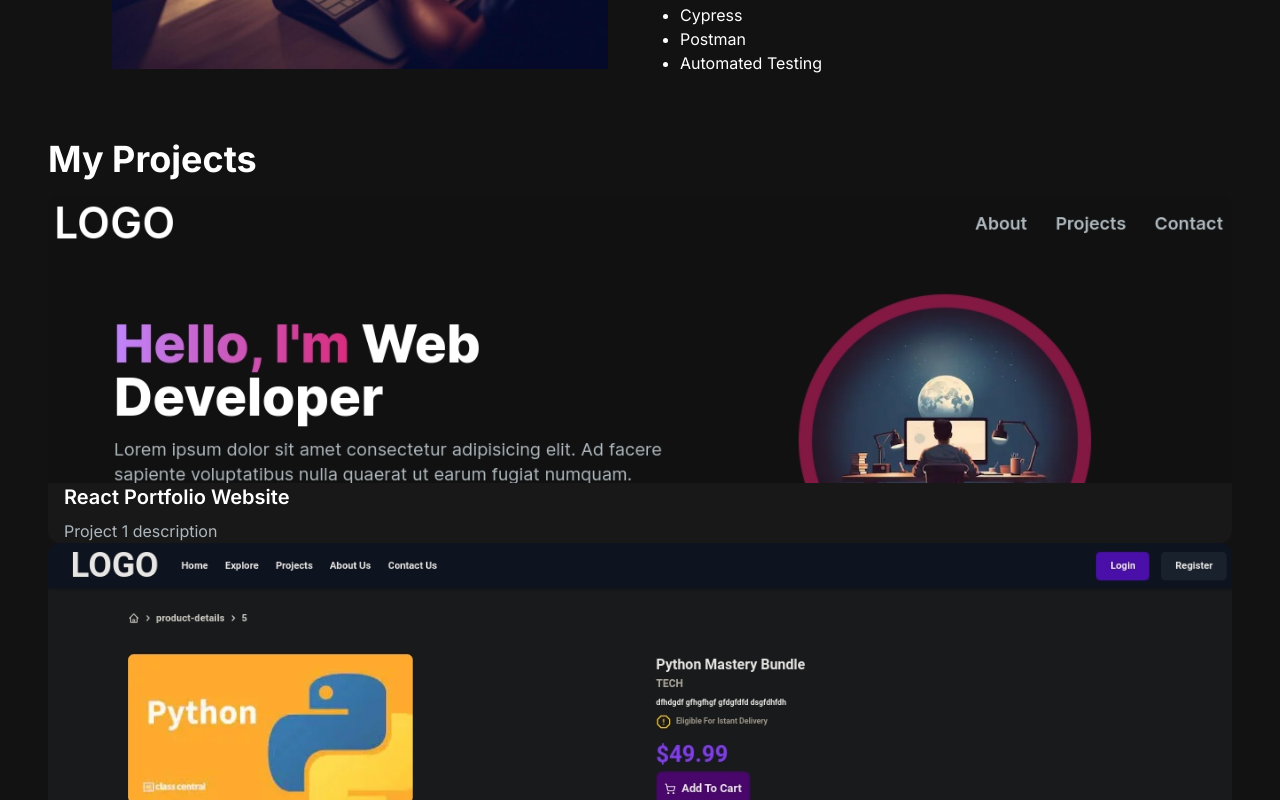
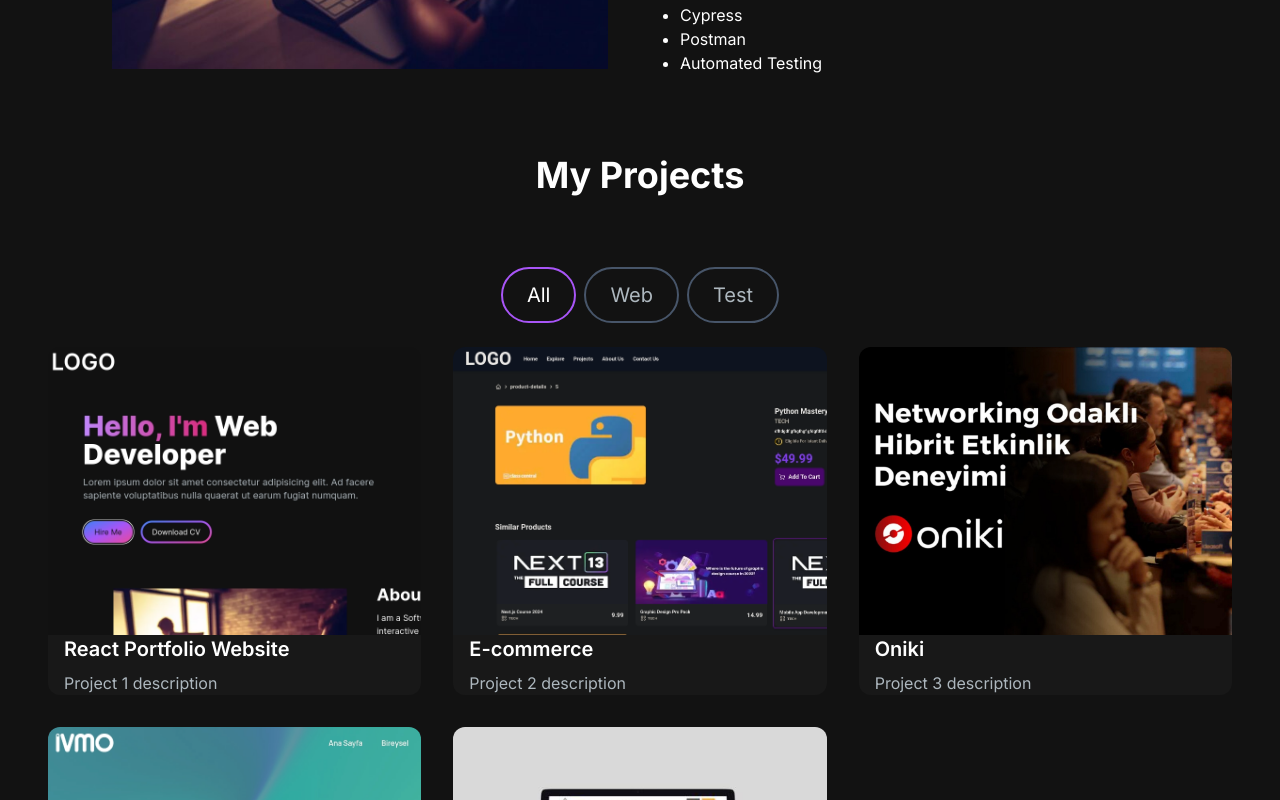
Before and after one commit to osama-mousa/personal-portfolio, a Next.js app: page / in a window 1280 px wide. Shown: the part 940-1740 px from the top of the page. Built offline with nearby package versions, Linux system fonts and the light colour scheme.

Commit message:
set ProjectTag

```diff
--- a/src/components/ProjectsSection.jsx
+++ b/src/components/ProjectsSection.jsx
@@ -1,5 +1,7 @@
-import React from 'react'
+'use client'
+import React, { useState } from 'react'
 import ProjectCard from './ProjectCard'
+import ProjectTag from './ProjectTag'
 
 const projectsData = [
   {
@@ -27,7 +29,7 @@
     image: "/images/projects/oniki-preview-guncel-1.jpeg",
     gitUrl: "",
     previewUrl: "",
-    tag: ["All", "Web"],
+    tag: ["All", "Test"],
   },
   {
     id: 4,
@@ -36,23 +38,46 @@
     image: "/images/projects/ivmo-preview.png",
     gitUrl: "",
     previewUrl: "",
-    tag: ["All", "Web"],
+    tag: ["All", "Test"],
   },
   {
-    id: 4,
+    id: 5,
     title: "AvFast",
     description: "Project 5 description",
     image: "/images/projects/avfast-preview.jpg",
     gitUrl: "",
     previewUrl: "",
-    tag: ["All", "Web"],
+    tag: ["All", "Test"],
   }
 ]
 const ProjectsSection = () => {
+  const [tag, setTag] = useState('All');
+
+  const handelTagChange = (newTag) => {
+    setTag(newTag);
+  }
+
+  const filteredProjects = projectsData.filter((project) =>
+    project.tag.includes(tag)
+  )
   return (
     <>
-      <h1 className='text-4xl text-white font-bold mb-4'>My Projects</h1>
-      <div>{projectsData.map((project) => <ProjectCard key={project.id} imgUrl={project.image} title={project.title} description={project.description} gitUrl={project.gitUrl} previewUrl={project.previewUrl} />)}</div>
+      <h2 className='text-center text-4xl text-white font-bold mt-4 mb-8 md:mb-12'>My Projects</h2>
+      <div className="text-white flex flex-row justify-center items-center gap-2 py-6">
+        <ProjectTag onClick={handelTagChange} name='All' isSelected={tag === 'All'} />
+        <ProjectTag onClick={handelTagChange} name='Web' isSelected={tag === 'Web'} />
+        <ProjectTag onClick={handelTagChange} name='Test' isSelected={tag === 'Test'} />
+      </div>
+      <div className='grid md:grid-cols-3 gap-8'>{filteredProjects.map((project) =>
+        <ProjectCard
+          key={project.id}
+          imgUrl={project.image}
+          title={project.title}
+          description={project.description}
+          gitUrl={project.gitUrl}
+          previewUrl={project.previewUrl}
+        />)}
+      </div>
     </>
   )
 }
```
